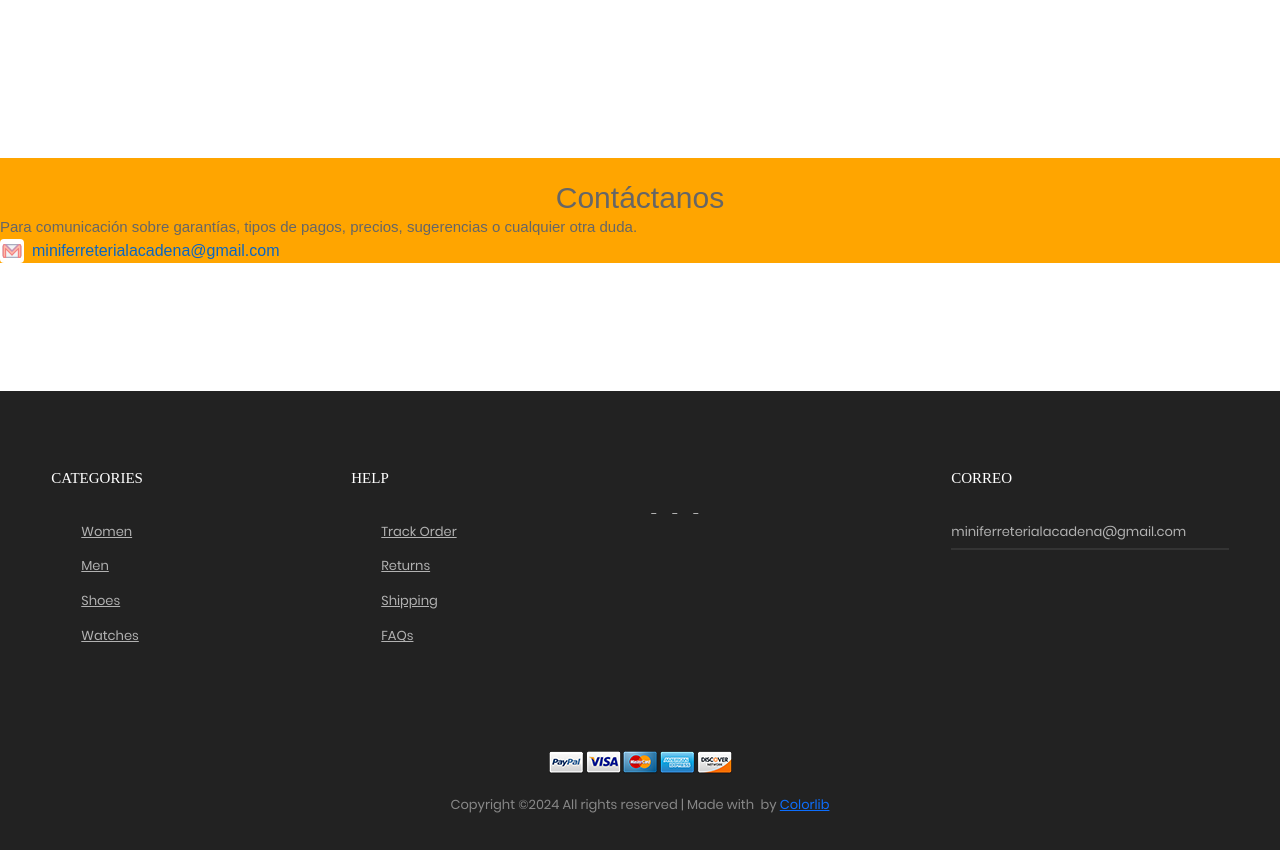
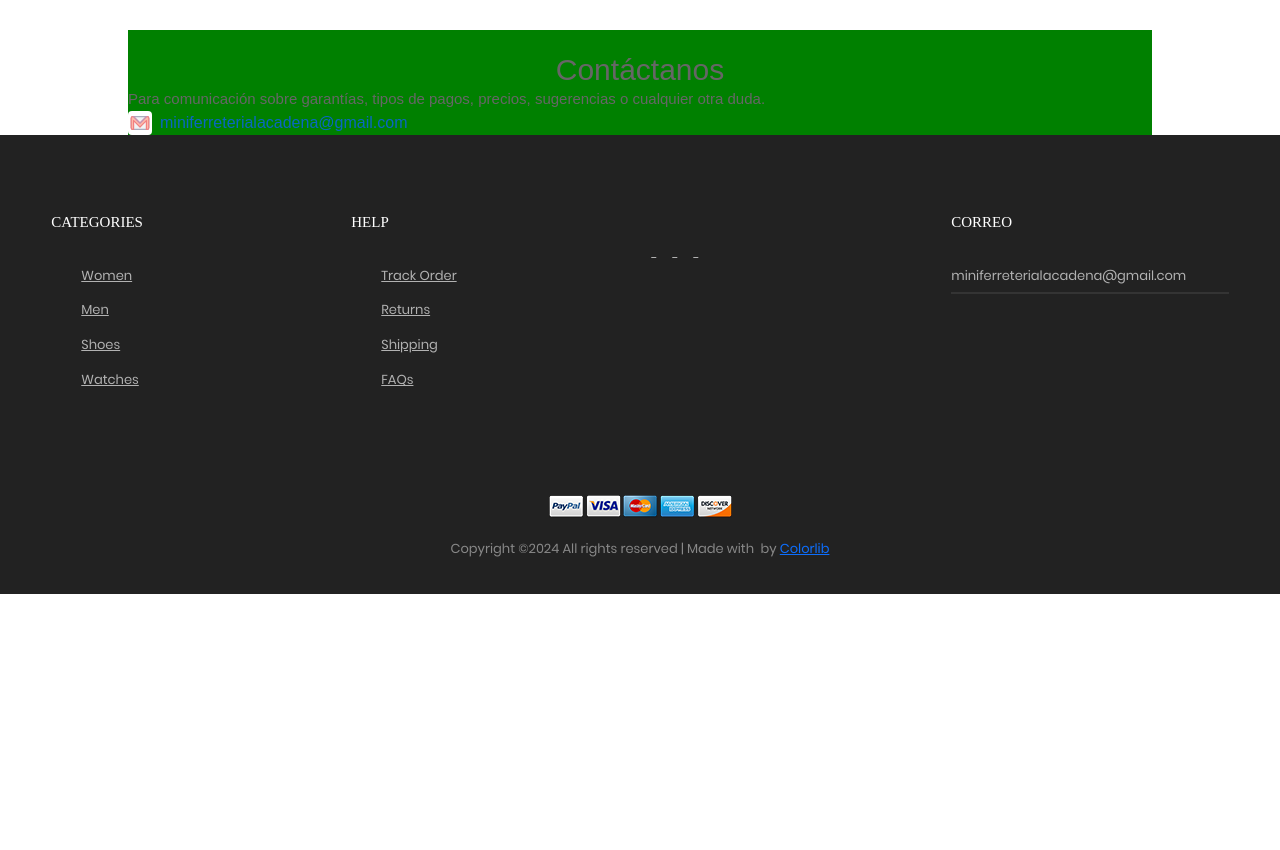
Before and after one commit to lacadenagt/nuevo, a Jekyll site: the page built from contactar.md, in a window 1280 px wide and 1398 px high. Shown: the part 548-1398 px from the top of the window. Built offline with Jekyll 4.4.1, drawn with Linux system fonts in a browser that asks for light colours; some web fonts are replaced.

Commit message:
Update default.html

```diff
--- a/_layouts/default.html
+++ b/_layouts/default.html
@@ -46,11 +46,12 @@
 <!--===============================================================================================-->
 </head>
 <body class="animsition">
+	<div>
+		{% include header.html %}
+		{% include banner.html %}
+	</div>
 
-	{% include header.html %}
-	{% include banner.html %}
-
-	<div style="margin-top:10%;margin-bottom:10%;background:orange">
+	<div style="margin-left:10%;margin-right:10%;background:green">
 	{{ content }}
 	</div>
 
```
